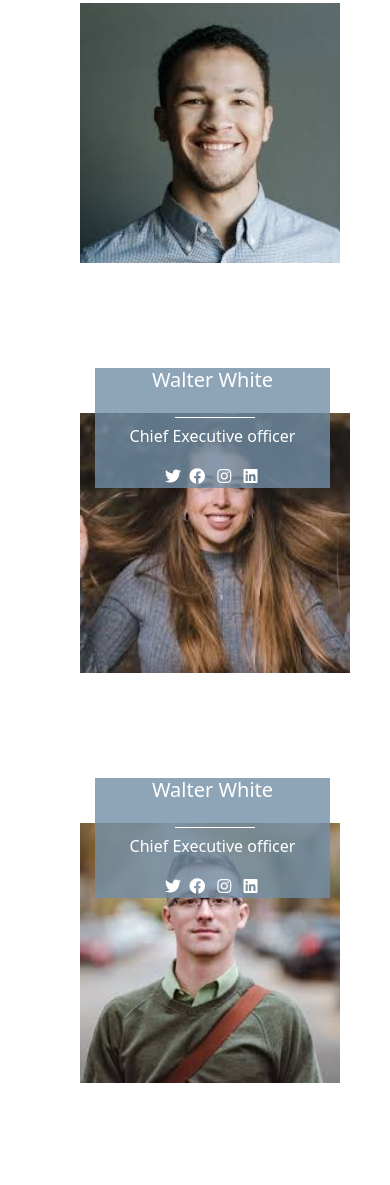
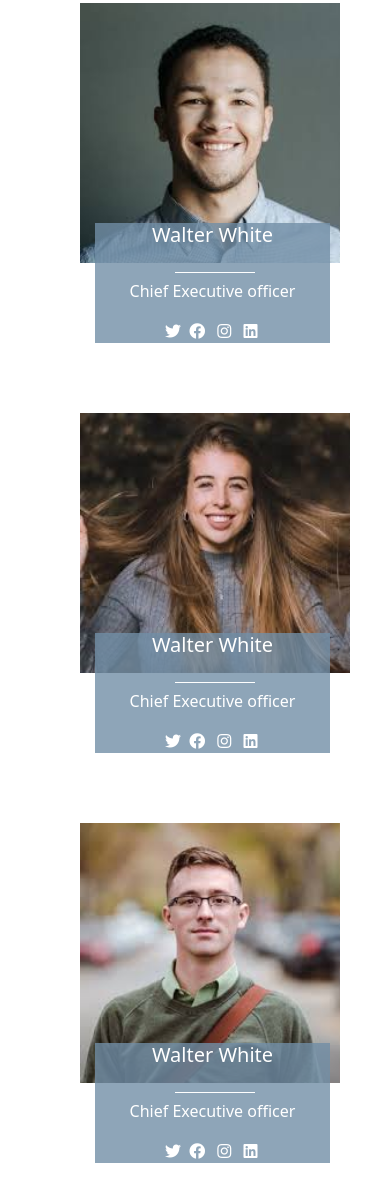
Before and after one commit to NatashaAsnani/Company-Portfolio, a plain HTML site: page index.html in a window 390 px wide. Shown: the part 9853-11038 px from the top of the page. Drawn offline with nearby package versions, Linux system fonts and the light colour scheme.

Commit message:
Add files via upload

```diff
--- a/style.css
+++ b/style.css
@@ -1171,20 +1171,24 @@ form{
     }
     .textbox{
         left: 95px;
-        bottom: 5530px;
+        margin-top: -1220px;
+        /* bottom: 5530px; */
     }
 
     .textbox1{
         left: 95px;
-        bottom: 5120px;
+        /* top: 4000px; */
+        margin-top: -880px;
     }
     .textbox2{
         left: 95px;
-        bottom: 4710px;
+        /* bottom: 4710px; */
+        margin-top: -540px;
     }
     .textbox3{
         left: 100px;
-        bottom: 4300px;
+        /* bottom: 4300px; */
+        margin-top: -200px;
     }
     .per{
         margin-top: 150px;
```
